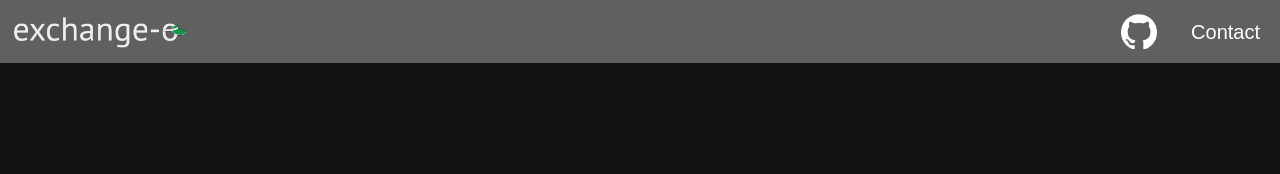
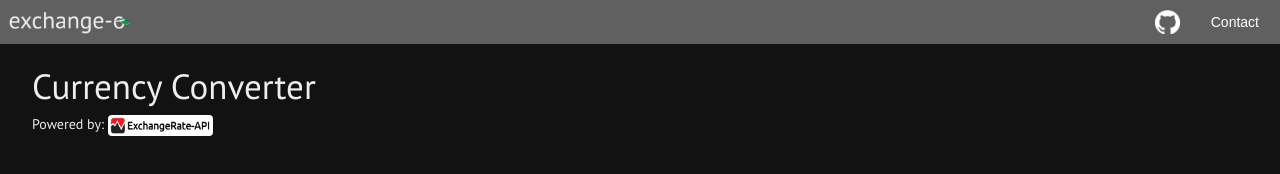
Before and after one commit to cameronabel/exchange-o, a website built with webpack: page src/index.html in a window 1280 px wide. Built offline with nearby package versions, Linux system fonts and the light colour scheme.

Commit message:
add header to page

```diff
--- a/src/css/styles.css
+++ b/src/css/styles.css
@@ -9,7 +9,7 @@ body {
   font-family: 'Merriweather', serif;
   font-family: 'Poppins', sans-serif;
   font-family: 'PT Sans', sans-serif;
-  font-size: 20px;
+  font-size: 14px;
   color: #EEEEEE;
   background-color: #121212;
 }
@@ -39,7 +39,18 @@ nav {
   font-family: Arial, Helvetica, sans-serif;
   text-decoration: none;
   padding: .5em;
-  padding-right: 1em;
+  padding-right: 1.5em;
   color: white;
   font-size: 1rem;
 }
+
+#api-logo {
+  display: inline-block;
+  width: 7.5em;
+  border-radius: 4px;
+}
+
+#page {
+  width: 95%;
+  margin: auto;
+}
--- a/src/index.html
+++ b/src/index.html
@@ -12,6 +12,12 @@
     <a href="https://github.com/cameronabel/exchange-o" class="to-right nav-link"><img id="gh-logo" src="./assets/images/github-mark-white.png"></a>
     <a href="mailto:cameronabel@gmail.com" class="nav-link">Contact</a>
   </nav>
-
+  <div id="page">
+    <h1>Currency Converter</h1>
+    <figure>
+      <caption>Powered by:</caption>
+      <a href="https://www.exchangerate-api.com/"><img id="api-logo" src="./assets/images/api-logo.png"></a>
+    </figure>
+  </div> <!-- end page -->
 </body>
 </html>
```
Also changed, not shown: src/assets/images/api-logo.png (added).
